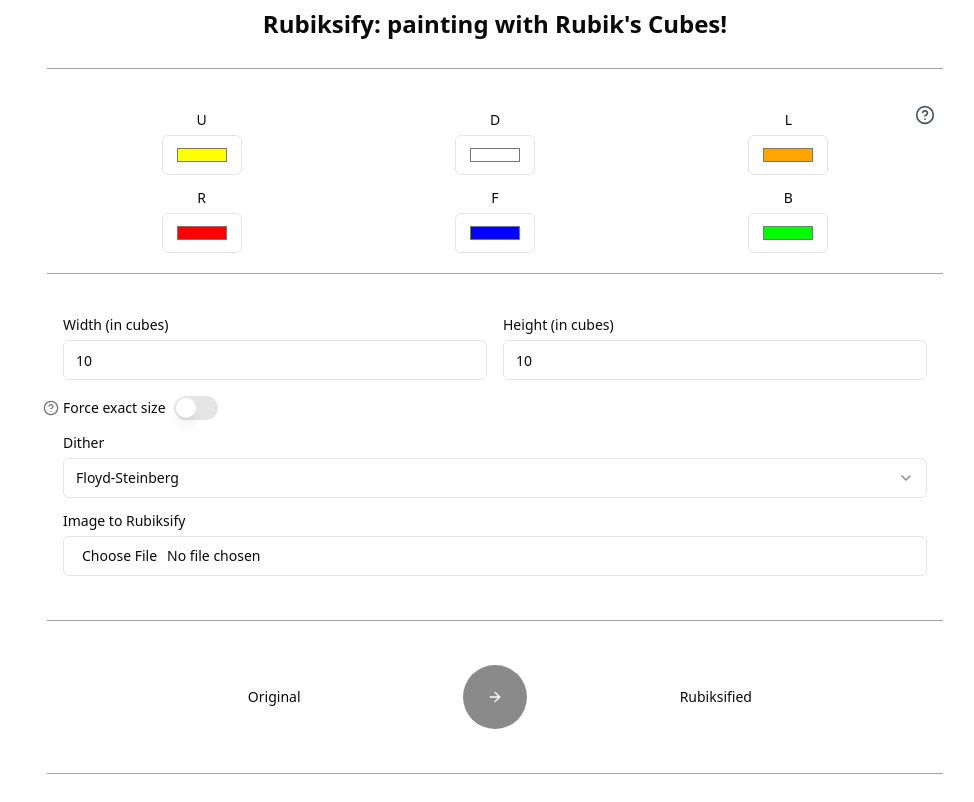
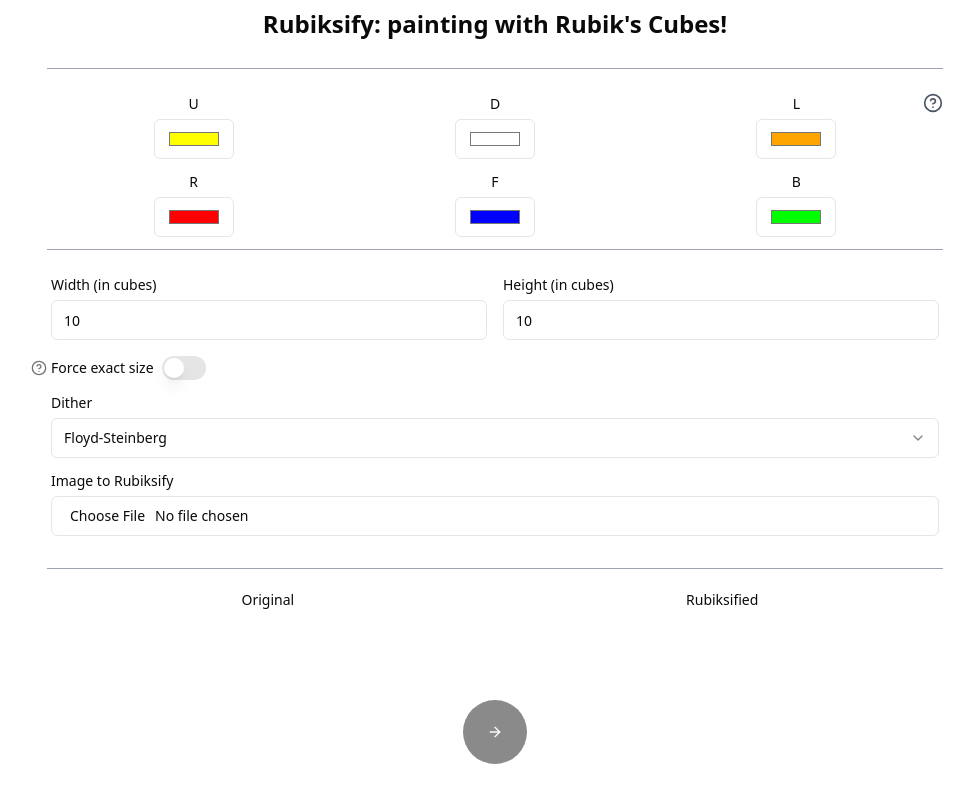
Before and after one commit to motiwalam/Rubiksify, a Next.js app: page / in a window 1280 px wide. Shown: the top 802 px of the page, without its empty margins (145-1119 px from the left). Built offline with nearby package versions, Linux system fonts and the light colour scheme.

Commit message:
fiddle with spacing a little

```diff
--- a/src/app/page.tsx
+++ b/src/app/page.tsx
@@ -160,14 +160,14 @@ export default function Page() {
     <div className="flex flex-col items-center justify-center pt-2 px-4 pb-4">
       <div className="flex flex-col items-center gap-6 w-full max-w-4xl">
         <h1 className="text-2xl font-bold">Rubiksify: painting with Rubik&apos;s Cubes!</h1>
-        <hr className="w-full border-t border-gray-400 my-1" />
+        <hr className="w-full border-t border-gray-400 mt-1" />
         {showHelp && (
           <div className="bg-gray-100 p-4 rounded-md mb-2 text-sm">
             Hold your cube in front of you (in the solved state). The color under U should be the color on the top of your cube, D should be the color on the bottom, L the color on the left, R on the right, F on the front, and B on the back. You should always be able to make this happen, either by rotating the cube or editing the colors (or both).
           </div>
         )}
         <div className="relative w-full">
-          <div className="absolute top-0 right-0 p-2">
+          <div className="absolute top-0 right-0">
             <button
               onClick={() => setShowHelp(!showHelp)}
               className="text-gray-600 hover:text-gray-900"
@@ -176,7 +176,7 @@ export default function Page() {
               <HelpCircle className="w-5 h-5" />
             </button>
           </div>
-          <div className="rounded-lg p-4 w-full">
+          <div className="rounded-lg p-1 w-full">
             <div className="grid grid-cols-2 gap-4 sm:grid-cols-3 w-full">
               {faces.map((face) => (
                 <div key={face} className="flex flex-col items-center gap-2">
@@ -192,10 +192,10 @@ export default function Page() {
               ))}
             </div>
           </div>
-          <hr className="w-full border-t border-gray-400 my-1" />
+          <hr className="w-full border-t border-gray-400 mt-2" />
         </div>
 
-        <div className="rounded-lg p-4 w-full space-y-4">
+        <div className="rounded-lg p-1 w-full space-y-4">
           <div className="grid grid-cols-2 gap-4 w-full">
             <div className="flex flex-col gap-2">
               <Label htmlFor="width">Width (in cubes)</Label>
@@ -245,21 +245,21 @@ export default function Page() {
             />
           </div>
         </div>
-        <hr className="w-full border-t border-gray-400 my-1" />
+        <hr className="w-full border-t border-gray-400 mt-1" />
 
-        <div className="rounded-lg p-4 w-full">
+        <div className="rounded-lg  w-full">
           <div className="flex flex-col md:flex-row items-center justify-center gap-4 w-full">
             <div className="flex flex-col items-center gap-2 w-full md:w-2/5">
               <Label>Original</Label>
+              <div className="w-full h-64 rounded-md overflow-hidden">
               {originalImage && (
-                <div className="w-full h-64 rounded-md overflow-hidden">
                   <img
                     src={originalImage}
                     alt="Original"
                     className="w-full h-full object-contain"
                   />
-                </div>
-              )}
+                )}
+              </div>
             </div>
 
             <Button
@@ -275,22 +275,24 @@ export default function Page() {
 
             <div className="flex flex-col items-center gap-2 w-full md:w-2/5">
               <Label>Rubiksified</Label>
+              <div className="w-full h-64 rounded-md overflow-hidden">
               {processedImage && (
-                <div className="w-full h-64 rounded-md overflow-hidden">
                   <img
                     src={processedImage}
                     alt="Rubiksified"
                     className="w-full h-full object-contain"
                   />
-                </div>
-              )}
+                )}
+              </div>
             </div>
           </div>
         </div>
-        <hr className="w-full border-t border-gray-400 my-1" />
+        {processedImage && (
+          <hr className="w-full border-t border-gray-400 mt-1" />
+        )}
 
         {processedImage && cubes.length === 0 && (
-          <Button onClick={getCubeAlgorithms} className="mt-4" disabled={isLoading}>
+          <Button onClick={getCubeAlgorithms} className="" disabled={isLoading}>
             {isLoading ? 'Loading...' : 'Get cube algorithms'}
           </Button>
         )}
```
